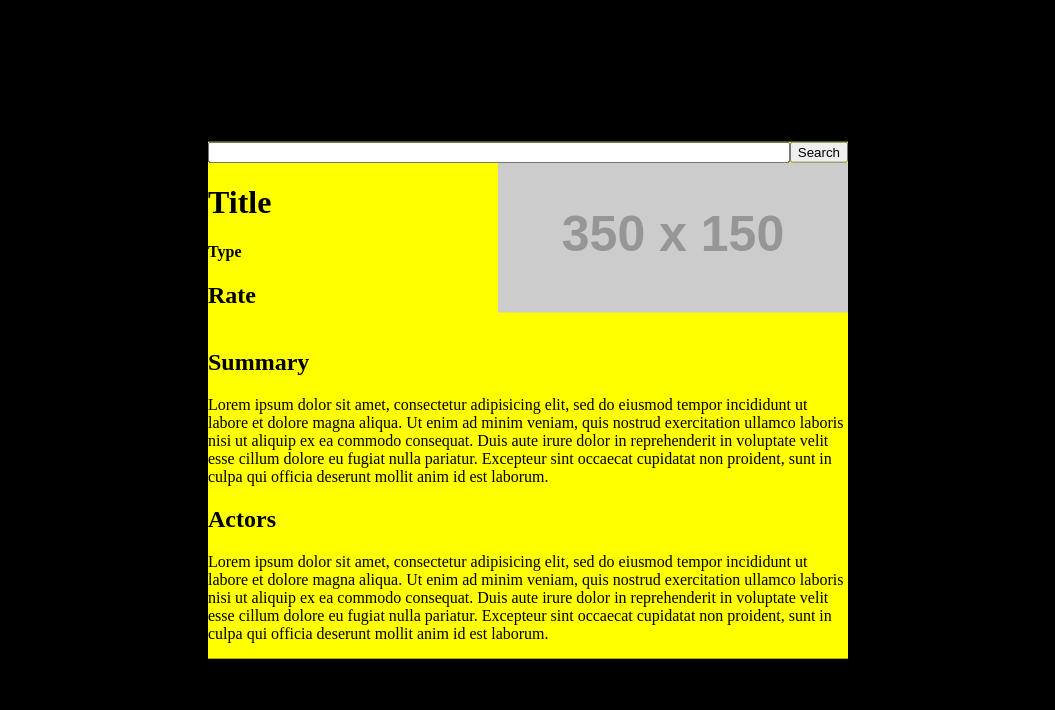
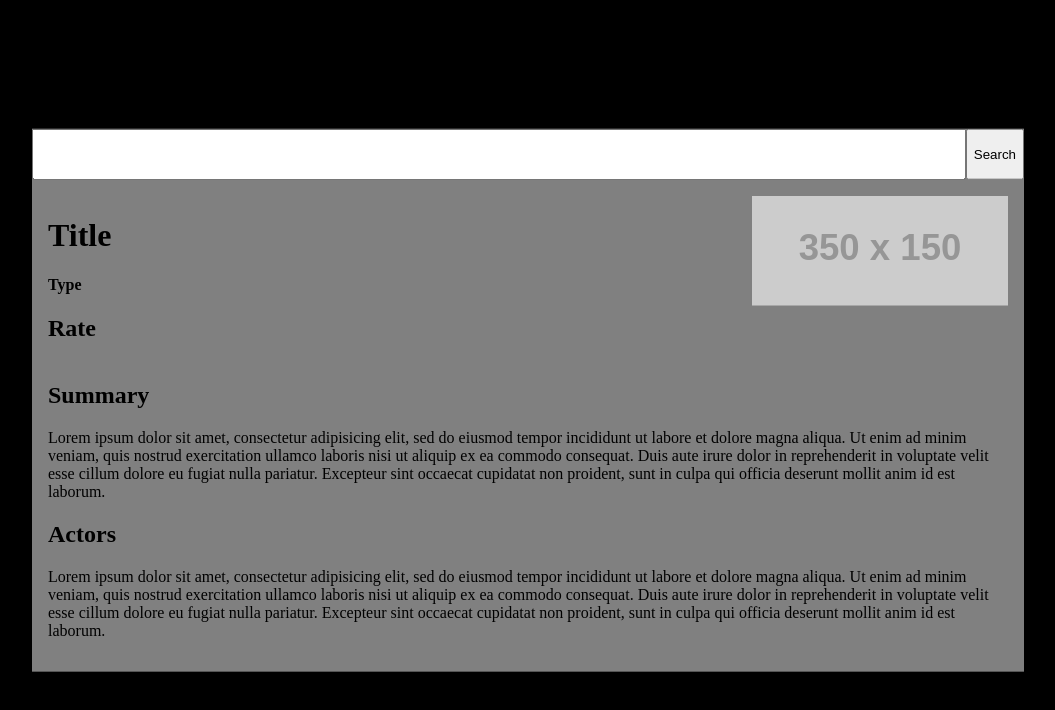
Before and after one commit to johnmendez/13-netflix-result, a plain HTML site: page public/index.html in a window 1280 px wide. Shown: the whole page, without its empty margins (112-1167 px from the left). Drawn offline with nearby package versions, Linux system fonts and the light colour scheme; files that its build step writes are made by us from their sources; placeholder pictures from the web are drawn by us.

Commit message:
Finished for Now

```diff
--- a/app/styles/app.scss
+++ b/app/styles/app.scss
@@ -22,10 +22,11 @@ img {
 }
 
 .container {
+  padding: 1rem;
 }
 
 .card {
-  background: yellow;
+  background: gray;
   position: fixed;
   top: 50%;
   right:50%;
@@ -35,12 +36,19 @@ img {
     display: flex;
   }
 
-  &__netflix-video {
-    width: 100%;
+  &__body {
+  padding: 1rem;
   }
-
   &__video {
     display: flex;
     justify-content: space-between;
   }
+  &__video-left {
+    width: 60rem;
+  }
 }
+
+.netflix-video {
+  width: 100%;
+  padding: 1rem;
+}
--- a/public/index.html
+++ b/public/index.html
@@ -11,10 +11,12 @@
   <div class="section">
     <div class="container">
       <div class="card">
+        <div class="card-item">
           <div class="card__search-bar">
-          <input type="text" class="card__netflix-video">
-          <button class="card__netflix-submit">Search</button>
+            <input type="text" class="netflix-video">
+            <button class="netflix-submit">Search</button>
           </div>
+          <div class="card__body">
           <div class="card__video">
             <div class="card__video-left">
               <h1 class="card__video__title">Title</h1>
@@ -33,6 +35,8 @@
             irure dolor in reprehenderit in voluptate velit esse cillum dolore eu fugiat nulla pariatur. Excepteur sint occaecat cupidatat non proident, sunt in culpa qui officia deserunt mollit anim id est laborum.</p>
           </div>
         </div>
+      </div>
+    </div>
     <script src="/app.js" charset="utf-8"></script>
 </body>
 
```
Also changed, not shown: app/fill-in-result.js (added, +9 -0 lines), app/index.js (+20 -0 lines). Lines whose indentation alone changed are shown as unchanged.
